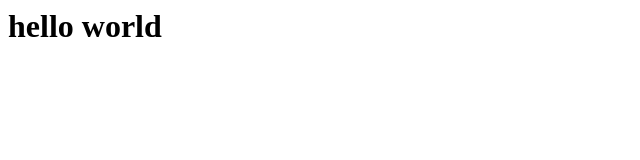
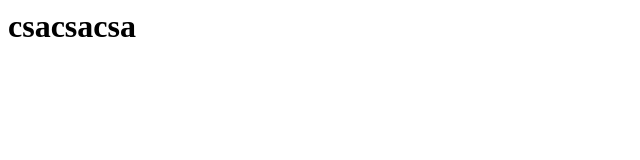
Before and after one commit to liugmm/liuguangming, a plain HTML site: page index.html in a window 1280 px wide. Shown: the whole page, without its empty margins (0-640 px from the left). Drawn offline with Linux system fonts and the light colour scheme.

Commit message:
Update index.html

```diff
--- a/index.html
+++ b/index.html
@@ -1 +1 @@
-<h1>hello world</h1>
+<h1>csacsacsa</h1>
```
